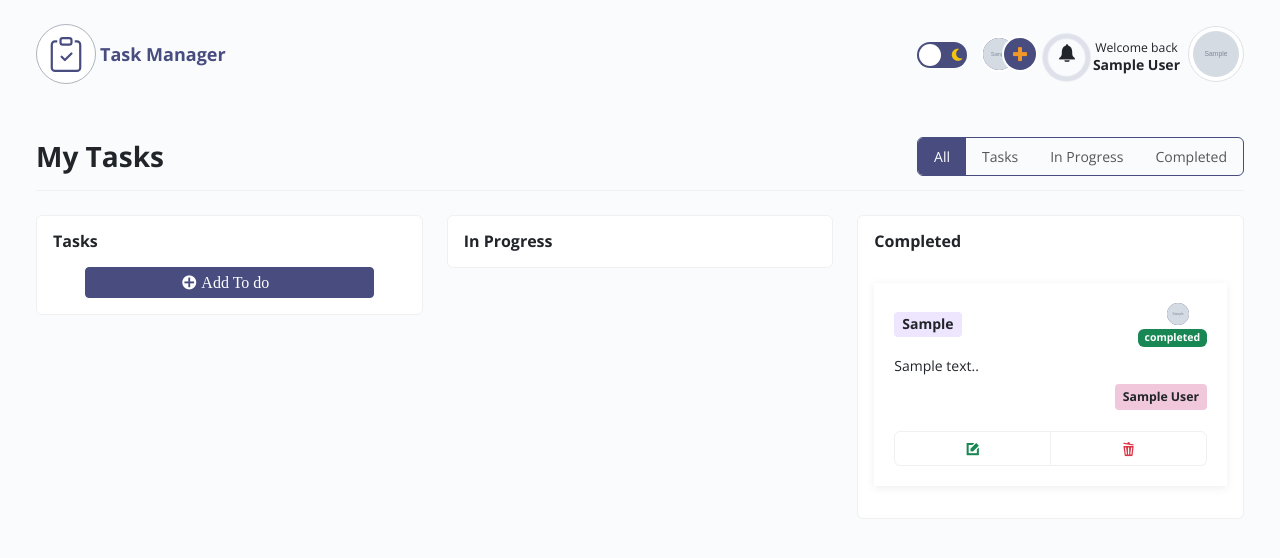
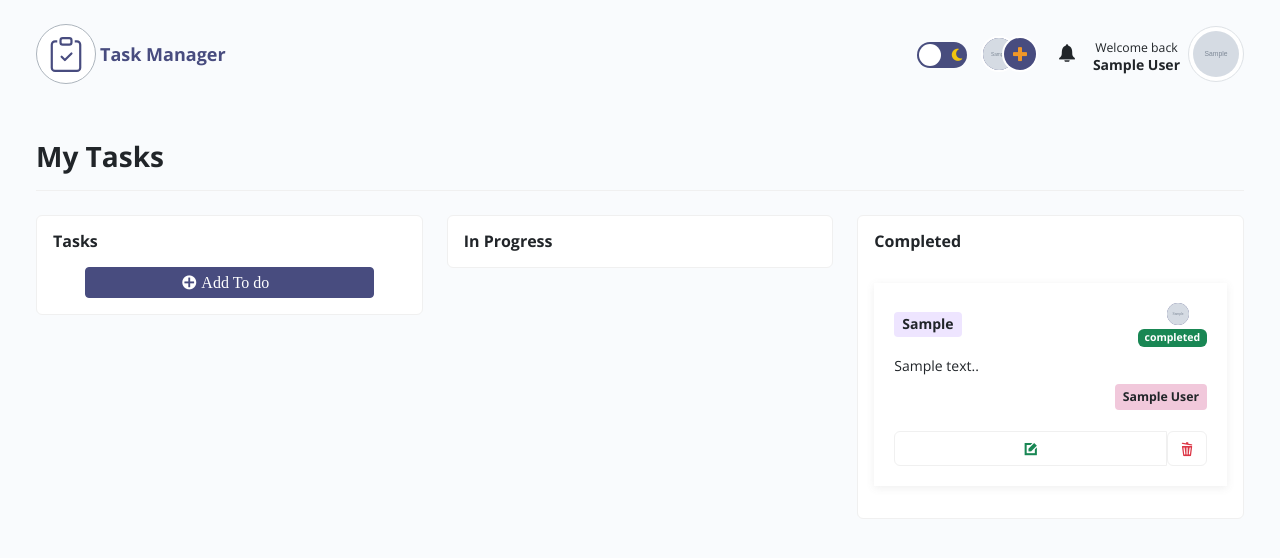
Before and after one commit to halalkharbouch/My-Team-Task-Manager, a Flask app: page /dashboard in a window 1280 px wide. Shown: the top 558 px of the page. Run offline with Flask 3, Linux system fonts and the light colour scheme; a user stored in the database is signed in; tables that the repository leaves empty hold one stand-in row (values such as "Sample post"); grey boxes marked "Sample" are stand-in pictures; some libraries are stand-ins or nearby versions.

```diff
--- a/app.py
+++ b/app.py
@@ -22,7 +22,7 @@ app = Flask(__name__)
 app.config["SECRET_KEY"] = os.environ.get("secret_key")
 
 # DB configurations (sqlalchemy)
-app.config["SQLALCHEMY_DATABASE_URI"] = os.environ.get("database_uri")
+app.config["SQLALCHEMY_DATABASE_URI"] = "sqlite:///halal_tasks.db"
 app.config["SQLALCHEMY_TRACK_MODIFICATIONS"] = False
 db = SQLAlchemy(app)
 
@@ -363,7 +363,8 @@ def my_boards():
             db.session.commit()
         elif 'add_user_to_task' in request.form:
             user_to_add = User.query.get(request.args.get('user'))
-            task = Task.query.get(request.args.get('task'))
+            task = Task.query.get(request.args.get('task_id'))
+            print(task.task_description, task.id)
 
             new_notification = Notification(notificationtext=f"Added You to a task: {task.task_description}",
                                             sender=current_user,
@@ -378,6 +379,12 @@ def my_boards():
             task = Task.query.get(request.args.get('task_id'))
             user.tasks.remove(task)
             db.session.commit()
+        elif 'delete_task' in request.form:
+            task = Task.query.get(request.args.get("task_id"))
+            print(task)
+            db.session.delete(task)
+            db.session.commit()
+            return redirect(url_for('dashboard'))
     return render_template('projects.html', current_page=current_page, all_tasks=all_tasks, all_checklists=all_checklists)
 
 
--- a/templates/projects.html
+++ b/templates/projects.html
@@ -52,7 +53,7 @@
                         <div class="dropdown notifications zindex-popover">
                             <a class="nav-link dropdown-toggle pulse" href="#" role="button" data-bs-toggle="dropdown">
                                 <i class="icofont-alarm fs-5"></i>
-                                <span class="pulse-ring"></span>
+
                             </a>
                             <div id="NotificationsDiv"
                                  class="dropdown-menu rounded-lg shadow border-0 dropdown-animation dropdown-menu-sm-end p-0 m-0">
@@ -86,7 +87,7 @@
                                             </ul>
                                         </div>
                                     </div>
-                                    <a class="card-footer text-center border-top-0" href="#"> View all notifications</a>
+
                                 </div>
                             </div>
                         </div>
@@ -122,19 +123,15 @@
                                         </div>
                                     </div>
                                     <div class="list-group m-2 ">
-                                        <a href="task.html" class="list-group-item list-group-item-action border-0 "><i
-                                                class="icofont-tasks fs-5 me-3"></i>My Task</a>
-                                        <a href="members.html" class="list-group-item list-group-item-action border-0 "><i
-                                                class="icofont-ui-user-group fs-6 me-3"></i>members</a>
+
+
                                         <a href="{{ url_for('logout') }}"
                                            class="list-group-item list-group-item-action border-0 "><i
                                                 class="icofont-logout fs-6 me-3"></i>Signout</a>
                                         <div>
                                             <hr class="dropdown-divider border-dark">
                                         </div>
-                                        <a href="ui-elements/auth-signup.html"
-                                           class="list-group-item list-group-item-action border-0 "><i
-                                                class="icofont-contact-add fs-5 me-3"></i>Add personal account</a>
+
                                     </div>
                                 </div>
                             </div>
@@ -176,19 +173,7 @@
                     <div class="border-0 mb-4">
                         <div class="card-header p-0 no-bg bg-transparent d-flex align-items-center px-0 justify-content-between border-bottom flex-wrap">
                             <h3 class="fw-bold py-3 mb-0">My Tasks</h3>
-                            <div class="d-flex py-2 project-tab flex-wrap w-sm-100">
 
-                                <ul class="nav nav-tabs tab-body-header rounded ms-3 prtab-set w-sm-100" role="tablist">
-                                    <li class="nav-item"><a class="nav-link active" data-bs-toggle="tab"
-                                                            href="#All-list" role="tab">All</a></li>
-                                    <li class="nav-item"><a class="nav-link" data-bs-toggle="tab" href="#Started-list"
-                                                            role="tab">Tasks</a></li>
-                                    <li class="nav-item"><a class="nav-link" data-bs-toggle="tab" href="#Approval-list"
-                                                            role="tab">In Progress</a></li>
-                                    <li class="nav-item"><a class="nav-link" data-bs-toggle="tab" href="#Completed-list"
-                                                            role="tab">Completed</a></li>
-                                </ul>
-                            </div>
                         </div>
                     </div>
                 </div> <!-- Row end  -->
@@ -200,7 +185,9 @@
                             <div class="card-header py-3">
                                 <h6 class="mb-0 fw-bold ">Tasks</h6>
                             </div>
-                            {% for task in current_user.tasks if task.task_status == 'new' %}
+                            {% for task in current_user.tasks[::-1] if task.task_status == 'new' %}
+
+
                                 <div class="card-body">
                                     <div class="planned_task client_task">
                                         <div class="dd" data-plugin="nestable">
@@ -231,10 +218,15 @@
                                                                         data-bs-toggle="modal"
                                                                         data-bs-target="#edittickit{{ task.id }}">
                                                                     <i class="icofont-edit text-success"></i></button>
-                                                                <button type="button"
+
+                                                                 {% if task.author.id == current_user.id %}
+                                                                <form action="{{ url_for('my_boards', task_id=task.id) }}" method="post">
+                                                                <button name="delete_task" type="submit"
                                                                         class="btn btn-outline-secondary deleterow"><i
                                                                         class="icofont-ui-delete text-danger"></i>
                                                                 </button>
+                                                                    </form>
+                                                                {% endif %}
                                                             </div>
 
 
@@ -295,8 +289,8 @@
                                             <span class="text-muted">{{ team_member.email }}</span>
                                         </div>
                                         {% if task not in team_member.tasks %}
-                                        </form>
-                                                <form action="{{ url_for('my_boards', user=team_member.id, task=task.id) }}" method="post">
+
+                                            <form action="{{ url_for('my_boards', user=team_member.id, task_id=task.id) }}" method="post">
                                                     <div class="btn-group">
                                                         <button href="{{ url_for('my_boards') }}" name="add_user_to_task" type="submit" class="btn btn-primary"
                                                                  aria-expanded="false">
@@ -362,7 +366,7 @@
                             <div class="card-header py-3">
                                 <h6 class="mb-0 fw-bold ">In Progress</h6>
                             </div>
-                            {% for task in current_user.tasks if task.task_status == 'inprogress' %}
+                            {% for task in current_user.tasks[::-1] if task.task_status == 'inprogress' %}
                                 <div class="card-body">
                                     <div class="planned_task client_task">
                                         <div class="dd" data-plugin="nestable">
@@ -393,10 +397,12 @@
                                                                         data-bs-toggle="modal"
                                                                         data-bs-target="#edittickit{{ task.id }}">
                                                                     <i class="icofont-edit text-success"></i></button>
-                                                                <button type="button"
+                                                                <form action="{{ url_for('my_boards', task_id=task.id) }}" method="post">
+                                                                <button name="delete_task" type="submit"
                                                                         class="btn btn-outline-secondary deleterow"><i
                                                                         class="icofont-ui-delete text-danger"></i>
                                                                 </button>
+                                                                    </form>
                                                             </div>
 
 
@@ -433,7 +439,7 @@
                             <div class="card-header py-3">
                                 <h6 class="mb-0 fw-bold ">Completed</h6>
                             </div>
-                            {% for task in current_user.tasks if task.task_status == 'completed' %}
+                            {% for task in current_user.tasks[::-1] if task.task_status == 'completed' %}
                                 <div class="card-body">
                                     <div class="planned_task client_task">
                                         <div class="dd" data-plugin="nestable">
@@ -464,10 +470,12 @@
                                                                         data-bs-toggle="modal"
                                                                         data-bs-target="#edittickit{{ task.id }}">
                                                                     <i class="icofont-edit text-success"></i></button>
-                                                                <button type="button"
+                                                                <form action="{{ url_for('my_boards', task_id=task.id) }}" method="post">
+                                                                <button name="delete_task" type="submit"
                                                                         class="btn btn-outline-secondary deleterow"><i
                                                                         class="icofont-ui-delete text-danger"></i>
                                                                 </button>
+                                                                    </form>
                                                             </div>
 
                                                         </div>
@@ -631,7 +639,7 @@
 
 
         <!-- Tasks List -->
-        {% for task in current_user.tasks %}
+        {% for task in current_user.tasks[::-1] %}
         <!-- Task Details Edit-->
         <div class="modal fade" id="edittickit{{ task.id }}" tabindex="-1" aria-hidden="true">
             <div class="modal-dialog modal-dialog-centered modal-lg modal-dialog-scrollable">
```
Also changed, not shown: other parts of templates/projects.html (+29 -16 lines), action-manager.py (added), static/js/page/index.js (line endings or trailing spaces). Lines whose indentation alone changed are shown as unchanged.
